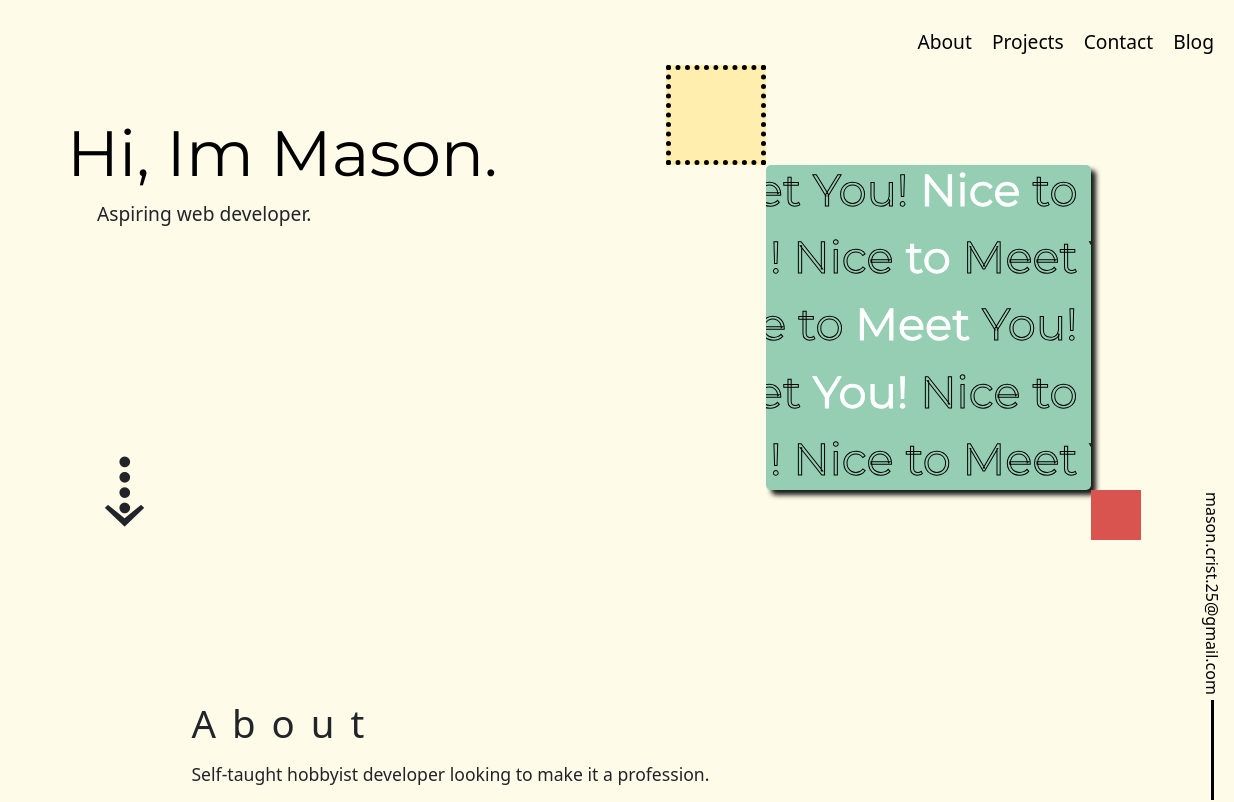
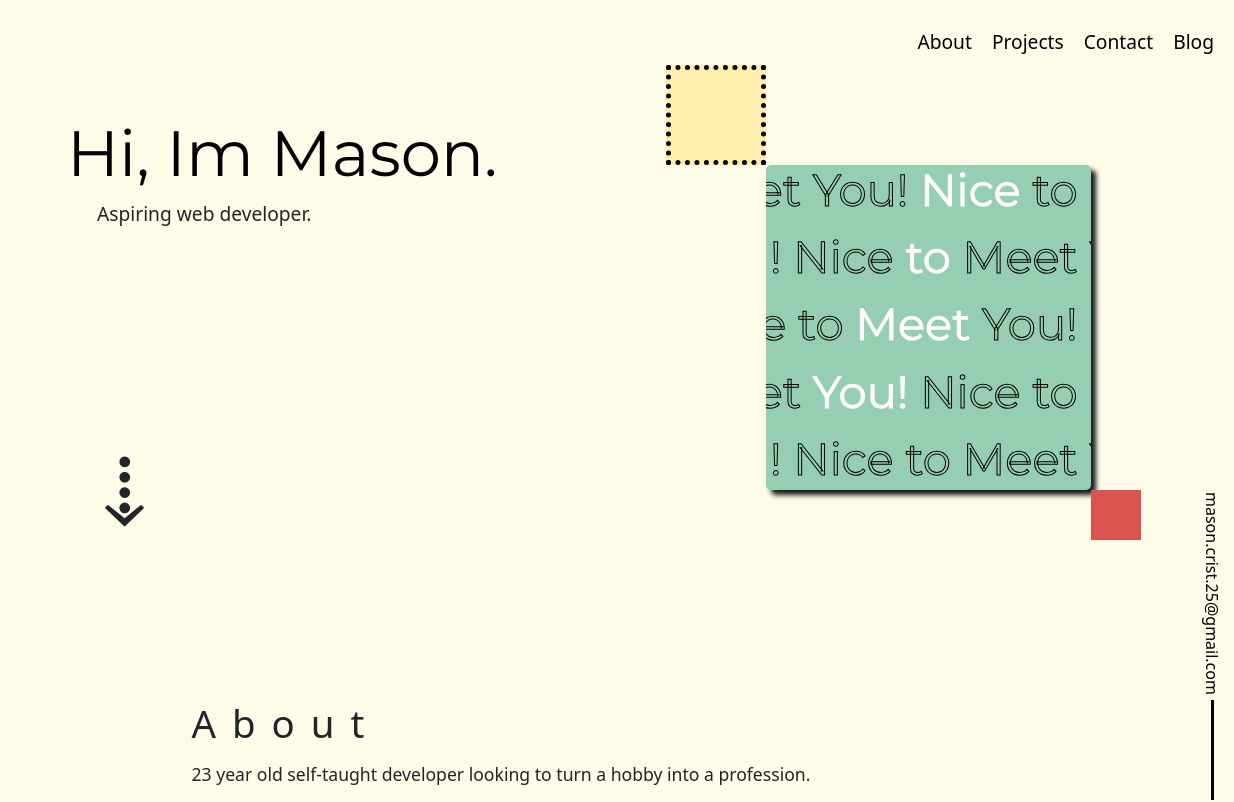
Before and after one commit to mrcrist2526/Mason-Personal-Site, a plain HTML site: page index.html in a window 1280 px wide. Shown: the top 802 px of the page, 46-1280 px from the left. Drawn offline with nearby package versions, Linux system fonts and the light colour scheme.

Commit message:
Specify age

```diff
--- a/index.html
+++ b/index.html
@@ -60,8 +60,7 @@
   </section>
   <section id="about">
     <h2>About</h2>
-    <p>Self-taught hobbyist developer looking to make it
-      a profession.</p>
+    <p>23 year old self-taught developer looking to turn a hobby into a profession.</p>
     <p>Learning to play the guitar introduced me to the excitement that comes
       with creativity and problem-solving. Web development is where I found a
       passion for it. Very few things are as exciting as seeing an element fall
```
